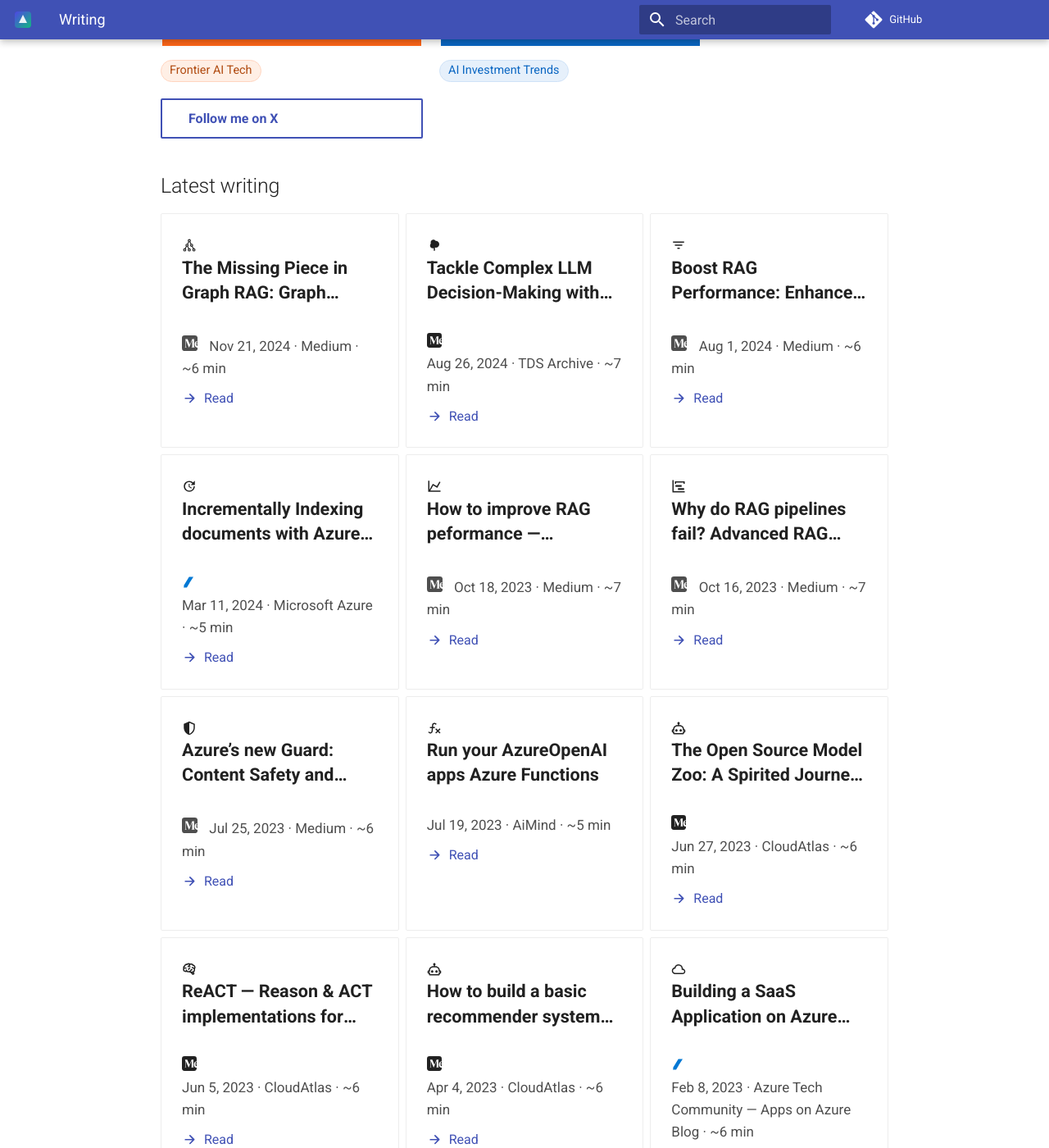
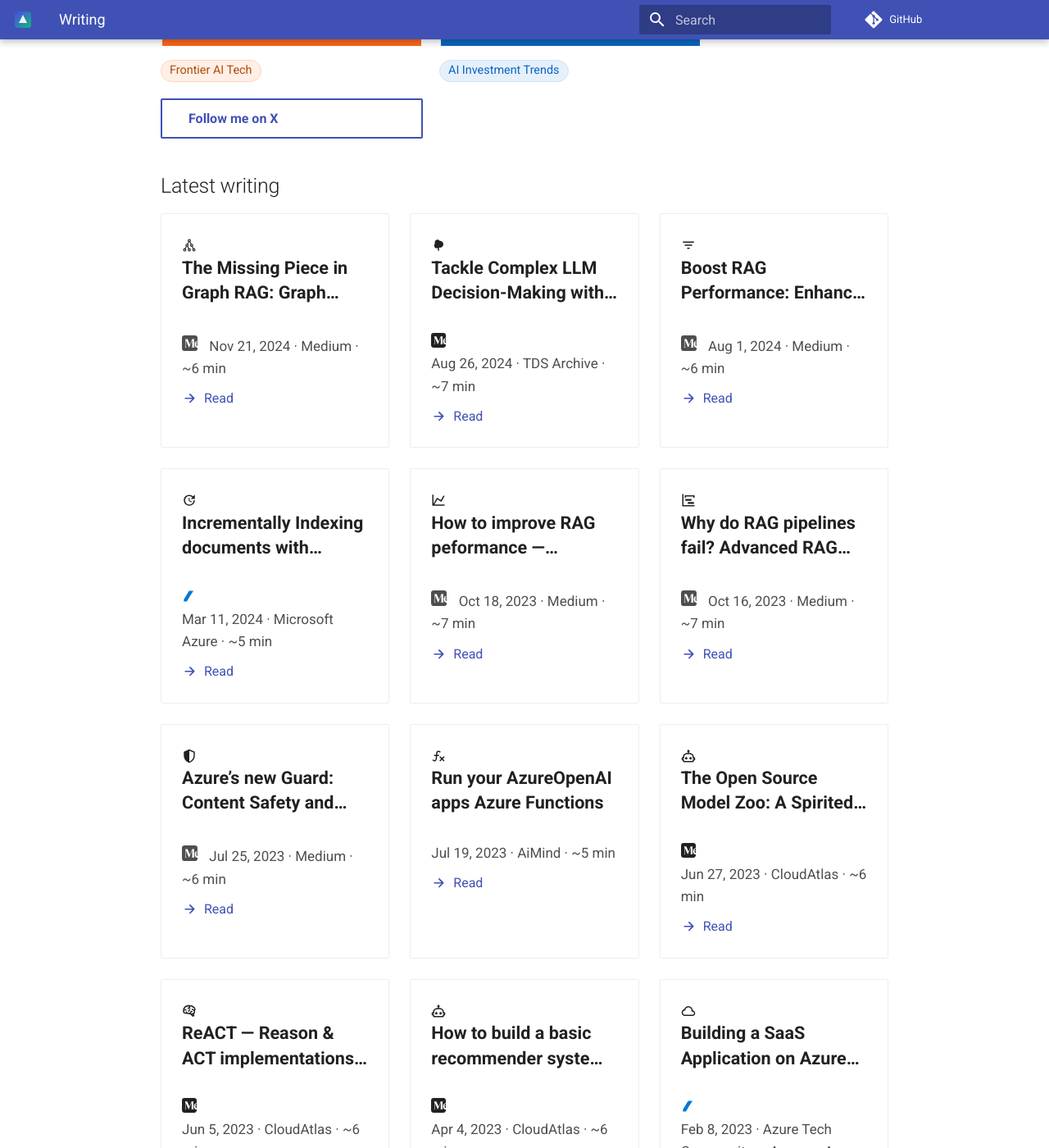
Before and after one commit to ozgurgulerx/ai-prime-directive, an MkDocs documentation site: the page built from docs/writing/index.md, in a window 1280 px wide and 1400 px high, scrolled down 219 px. Shown: the whole window at 82% size. Built offline with MkDocs 1.6.1 and Material for MkDocs 9.7.7, drawn with Linux system fonts in a browser that asks for light colours; plug-ins that fetch from the network failed and are left out; comment, search, counter and statistics services are not loaded.

Commit message:
writing layout: enforce wider 3-column cards (min 360px each) and consistent gaps for comfortable reading

```diff
--- a/docs/assets/styles/extra.css
+++ b/docs/assets/styles/extra.css
@@ -88,7 +88,12 @@
 .md-typeset .grid.cards p:last-child { margin-bottom: 0; }
 
 @media (min-width: 1100px) {
-  .md-typeset .grid.cards { grid-template-columns: repeat(3, minmax(0, 1fr)); }
+  /* Ensure each card has comfortable width in a 3-col grid */
+  .md-typeset .grid.cards {
+    grid-template-columns: repeat(3, minmax(360px, 1fr));
+    column-gap: 1.25rem;
+    row-gap: 1.25rem;
+  }
 }
 
 /* Forms */
```
